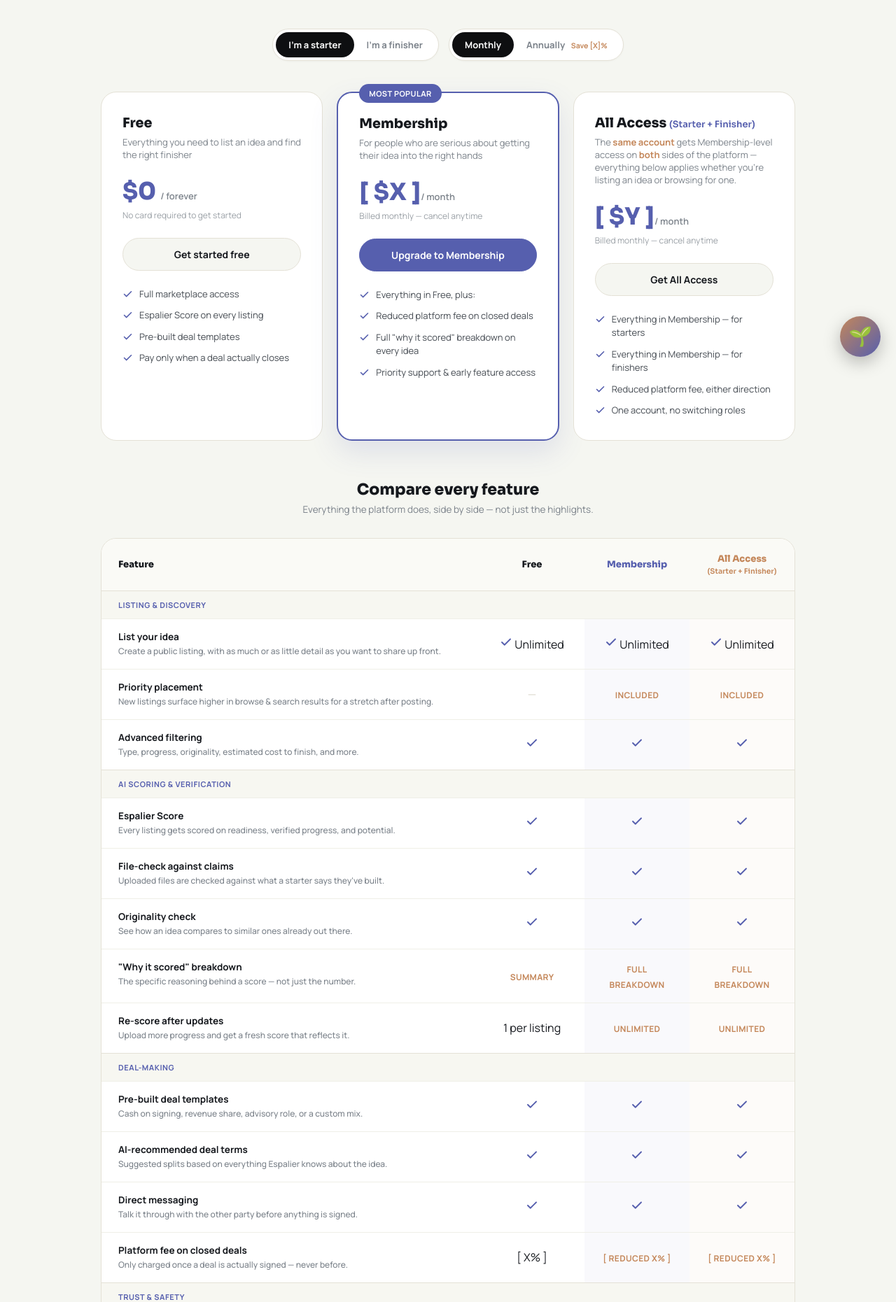
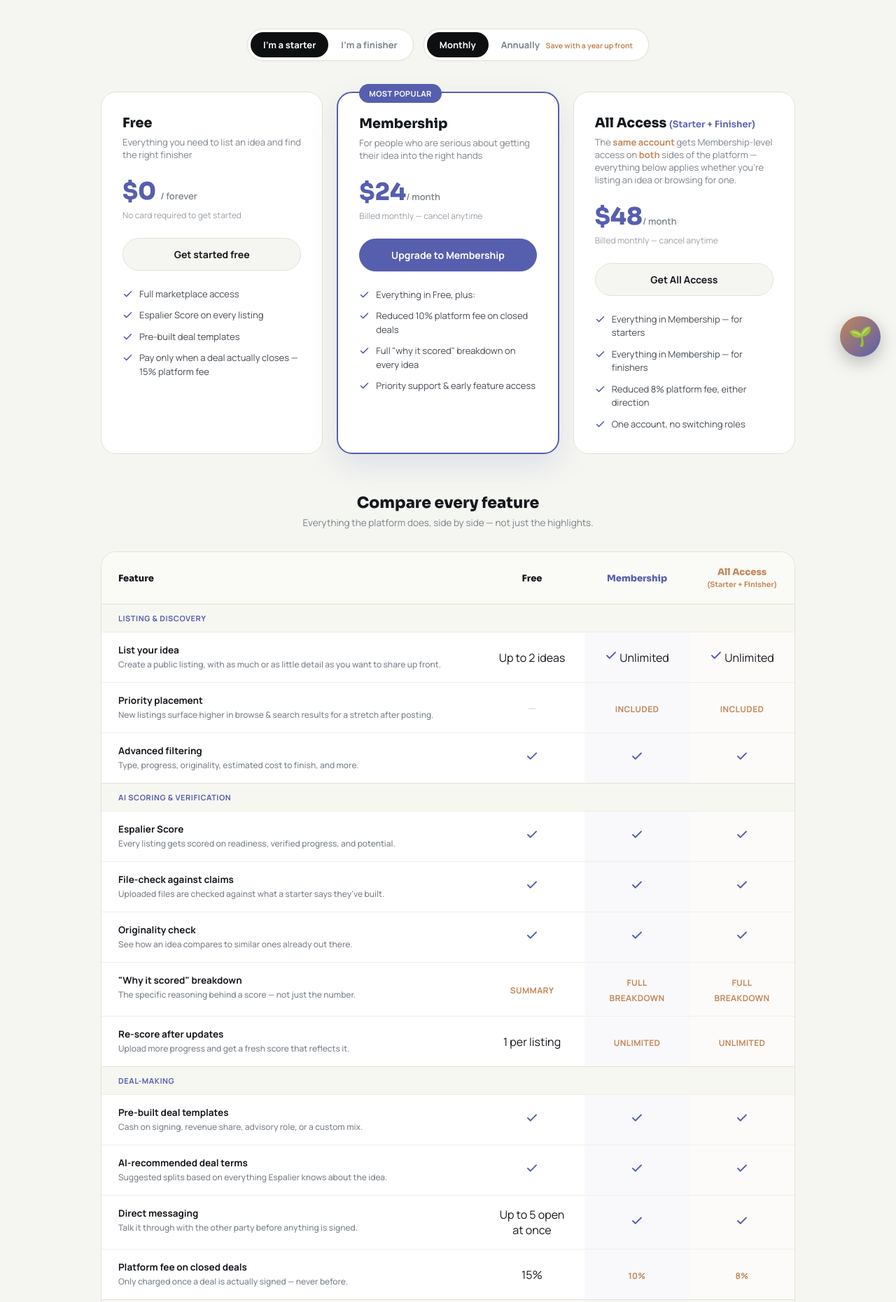
Before and after one commit to jordanhstar/espalier-frontend, a plain HTML site: page pricing.html in a window 1280 px wide. Shown: the part 268-2129 px from the top of the page at 70% size. Drawn offline with Linux system fonts and the light colour scheme.

Commit message:
Implement real Option B pricing from Jordan's confirmed spreadsheet: Free 15% fee, Membership $24/mo or $199/yr with 10% fee, All Access $48/mo or $499/yr with 8% fee. Updated tier cards, the annual-billing notes (with correct per-tier savings %, since Membership and All Access no longer share one discount rate), and the feature table (List your idea capped at 2 for Free, Direct messaging capped at 5 open conversations for Free, real platform fee percentages replacing placeholders). Removed the now-resolved placeholder disclaimer note. Two feature rows (Browse the full marketplace, Advanced filtering) intentionally NOT changed per Jordan's notes — flagged separately as a role-vs-tier structural conflict rather than silently implemented or ignored.

```diff
--- a/pricing.html
+++ b/pricing.html
@@ -146,7 +146,7 @@
     </div>
     <div class="seg" id="billingToggle">
       <button class="seg-btn active" data-billing="monthly">Monthly</button>
-      <button class="seg-btn" data-billing="annual">Annually <span class="save">Save [X]%</span></button>
+      <button class="seg-btn" data-billing="annual">Annually <span class="save">Save with a year up front</span></button>
     </div>
   </div>
 
@@ -161,7 +161,7 @@
         <li><svg viewBox="0 0 24 24" fill="none"><path d="M20 6L9 17l-5-5" stroke="currentColor" stroke-width="2.5" stroke-linecap="round" stroke-linejoin="round"/></svg>Full marketplace access</li>
         <li><svg viewBox="0 0 24 24" fill="none"><path d="M20 6L9 17l-5-5" stroke="currentColor" stroke-width="2.5" stroke-linecap="round" stroke-linejoin="round"/></svg>Espalier Score on every listing</li>
         <li><svg viewBox="0 0 24 24" fill="none"><path d="M20 6L9 17l-5-5" stroke="currentColor" stroke-width="2.5" stroke-linecap="round" stroke-linejoin="round"/></svg>Pre-built deal templates</li>
-        <li><svg viewBox="0 0 24 24" fill="none"><path d="M20 6L9 17l-5-5" stroke="currentColor" stroke-width="2.5" stroke-linecap="round" stroke-linejoin="round"/></svg>Pay only when a deal actually closes</li>
+        <li><svg viewBox="0 0 24 24" fill="none"><path d="M20 6L9 17l-5-5" stroke="currentColor" stroke-width="2.5" stroke-linecap="round" stroke-linejoin="round"/></svg>Pay only when a deal actually closes — 15% platform fee</li>
       </ul>
     </div>
 
@@ -170,15 +170,15 @@
       <div class="tier-name">Membership</div>
       <div class="tier-sub">For people who are serious about <span data-starter-text>getting their idea into the right hands</span><span data-finisher-text style="display:none;">finding their next project first</span></div>
       <div class="tier-price">
-        <span data-price-monthly>[ $X ]<span class="unit">/ month</span></span>
-        <span data-price-annual style="display:none;">[ $X ]<span class="unit">/ year</span></span>
+        <span data-price-monthly>$24<span class="unit">/ month</span></span>
+        <span data-price-annual style="display:none;">$199<span class="unit">/ year</span></span>
       </div>
       <div class="tier-price-note" data-price-note-monthly>Billed monthly — cancel anytime</div>
-      <div class="tier-price-note" data-price-note-annual style="display:none;">Billed annually — works out to [ $X ]/mo</div>
+      <div class="tier-price-note" data-price-note-annual style="display:none;">Billed annually — works out to $16.58/mo (save 31%)</div>
       <button class="tier-cta">Upgrade to Membership</button>
       <ul class="tier-points">
         <li><svg viewBox="0 0 24 24" fill="none"><path d="M20 6L9 17l-5-5" stroke="currentColor" stroke-width="2.5" stroke-linecap="round" stroke-linejoin="round"/></svg>Everything in Free, plus:</li>
-        <li><svg viewBox="0 0 24 24" fill="none"><path d="M20 6L9 17l-5-5" stroke="currentColor" stroke-width="2.5" stroke-linecap="round" stroke-linejoin="round"/></svg>Reduced platform fee on closed deals</li>
+        <li><svg viewBox="0 0 24 24" fill="none"><path d="M20 6L9 17l-5-5" stroke="currentColor" stroke-width="2.5" stroke-linecap="round" stroke-linejoin="round"/></svg>Reduced 10% platform fee on closed deals</li>
         <li><svg viewBox="0 0 24 24" fill="none"><path d="M20 6L9 17l-5-5" stroke="currentColor" stroke-width="2.5" stroke-linecap="round" stroke-linejoin="round"/></svg>Full "why it scored" breakdown on every idea</li>
         <li><svg viewBox="0 0 24 24" fill="none"><path d="M20 6L9 17l-5-5" stroke="currentColor" stroke-width="2.5" stroke-linecap="round" stroke-linejoin="round"/></svg>Priority support &amp; early feature access</li>
       </ul>
@@ -188,16 +188,16 @@
       <div class="tier-name">All Access <span style="font-weight:600; font-size:13px; color:var(--rA);">(Starter + Finisher)</span></div>
       <div class="tier-sub">The <span class="plus-inline">same account</span> gets Membership-level access on <span class="plus-inline">both</span> sides of the platform — everything below applies whether you're listing an idea or browsing for one.</div>
       <div class="tier-price">
-        <span data-price-monthly>[ $Y ]<span class="unit">/ month</span></span>
-        <span data-price-annual style="display:none;">[ $Y ]<span class="unit">/ year</span></span>
+        <span data-price-monthly>$48<span class="unit">/ month</span></span>
+        <span data-price-annual style="display:none;">$499<span class="unit">/ year</span></span>
       </div>
       <div class="tier-price-note" data-price-note-monthly>Billed monthly — cancel anytime</div>
-      <div class="tier-price-note" data-price-note-annual style="display:none;">Billed annually — works out to [ $Y ]/mo</div>
+      <div class="tier-price-note" data-price-note-annual style="display:none;">Billed annually — works out to $41.58/mo (save 13%)</div>
       <button class="tier-cta">Get All Access</button>
       <ul class="tier-points">
         <li><svg viewBox="0 0 24 24" fill="none"><path d="M20 6L9 17l-5-5" stroke="currentColor" stroke-width="2.5" stroke-linecap="round" stroke-linejoin="round"/></svg>Everything in Membership — for starters</li>
         <li><svg viewBox="0 0 24 24" fill="none"><path d="M20 6L9 17l-5-5" stroke="currentColor" stroke-width="2.5" stroke-linecap="round" stroke-linejoin="round"/></svg>Everything in Membership — for finishers</li>
-        <li><svg viewBox="0 0 24 24" fill="none"><path d="M20 6L9 17l-5-5" stroke="currentColor" stroke-width="2.5" stroke-linecap="round" stroke-linejoin="round"/></svg>Reduced platform fee, either direction</li>
+        <li><svg viewBox="0 0 24 24" fill="none"><path d="M20 6L9 17l-5-5" stroke="currentColor" stroke-width="2.5" stroke-linecap="round" stroke-linejoin="round"/></svg>Reduced 8% platform fee, either direction</li>
         <li><svg viewBox="0 0 24 24" fill="none"><path d="M20 6L9 17l-5-5" stroke="currentColor" stroke-width="2.5" stroke-linecap="round" stroke-linejoin="round"/></svg>One account, no switching roles</li>
       </ul>
     </div>
@@ -221,7 +221,7 @@
         <tr class="group-row"><td colspan="4">Listing &amp; discovery</td></tr>
         <tr class="feat-row" data-role="starter">
           <td><div class="feat-name">List your idea</div><div class="feat-sub">Create a public listing, with as much or as little detail as you want to share up front.</div></td>
-          <td class="tier-cell"><span class="yes"><svg viewBox="0 0 24 24" fill="none"><path d="M20 6L9 17l-5-5" stroke="currentColor" stroke-width="2.5" stroke-linecap="round" stroke-linejoin="round"/></svg></span> Unlimited</td>
+          <td class="tier-cell">Up to 2 ideas</td>
           <td class="tier-cell tier-highlight-col"><span class="yes"><svg viewBox="0 0 24 24" fill="none"><path d="M20 6L9 17l-5-5" stroke="currentColor" stroke-width="2.5" stroke-linecap="round" stroke-linejoin="round"/></svg></span> Unlimited</td><td class="tier-cell tier-allaccess-col"><span class="yes"><svg viewBox="0 0 24 24" fill="none"><path d="M20 6L9 17l-5-5" stroke="currentColor" stroke-width="2.5" stroke-linecap="round" stroke-linejoin="round"/></svg></span> Unlimited</td>
         </tr>
         <tr class="feat-row" data-role="starter">
@@ -285,13 +285,13 @@
         </tr>
         <tr class="feat-row">
           <td><div class="feat-name">Direct messaging</div><div class="feat-sub">Talk it through with the other party before anything is signed.</div></td>
-          <td class="tier-cell"><span class="yes"><svg viewBox="0 0 24 24" fill="none"><path d="M20 6L9 17l-5-5" stroke="currentColor" stroke-width="2.5" stroke-linecap="round" stroke-linejoin="round"/></svg></span></td>
+          <td class="tier-cell">Up to 5 open at once</td>
           <td class="tier-cell tier-highlight-col"><span class="yes"><svg viewBox="0 0 24 24" fill="none"><path d="M20 6L9 17l-5-5" stroke="currentColor" stroke-width="2.5" stroke-linecap="round" stroke-linejoin="round"/></svg></span></td><td class="tier-cell tier-allaccess-col"><span class="yes"><svg viewBox="0 0 24 24" fill="none"><path d="M20 6L9 17l-5-5" stroke="currentColor" stroke-width="2.5" stroke-linecap="round" stroke-linejoin="round"/></svg></span></td>
         </tr>
         <tr class="feat-row">
           <td><div class="feat-name">Platform fee on closed deals</div><div class="feat-sub">Only charged once a deal is actually signed — never before.</div></td>
-          <td class="tier-cell">[ X% ]</td>
-          <td class="tier-cell tier-highlight-col"><span class="plus">[ Reduced X% ]</span></td><td class="tier-cell tier-allaccess-col"><span class="plus">[ Reduced X% ]</span></td>
+          <td class="tier-cell">15%</td>
+          <td class="tier-cell tier-highlight-col"><span class="plus">10%</span></td><td class="tier-cell tier-allaccess-col"><span class="plus">8%</span></td>
         </tr>
 
         <tr class="group-row"><td colspan="4">Trust &amp; safety</td></tr>
@@ -332,8 +332,6 @@
     </table>
   </div>
 
-  <div class="note-box">
-    <b>Note to Jordan:</b> every price and percentage on this page is a placeholder (marked with brackets) — I built out the toggle logic, the tier cards, and the full feature comparison so the structure is real and ready, but I didn't invent numbers for the membership price, the annual discount, or the platform fee. Fill in the bracketed values once the model is decided and I'll swap them in everywhere, including the homepage's "how the money works" section.
   </div>
 
 </main>
```
